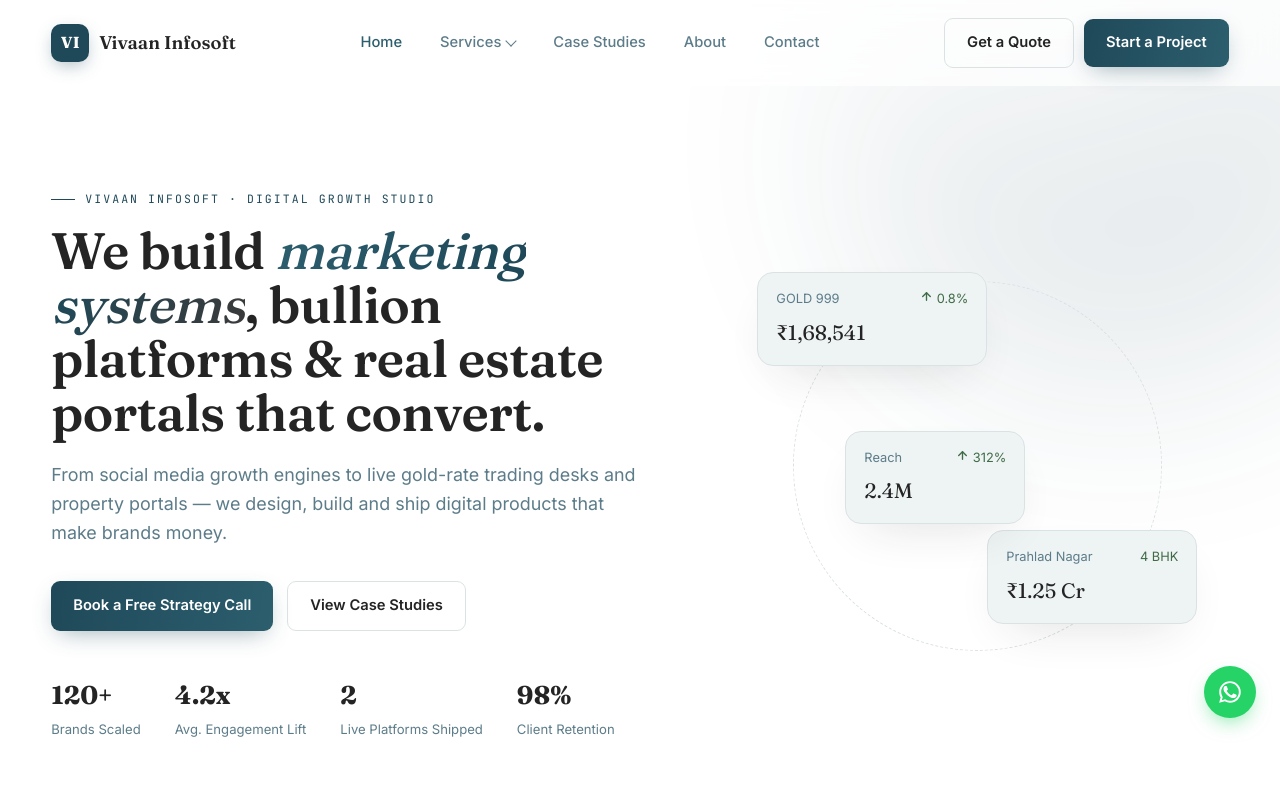
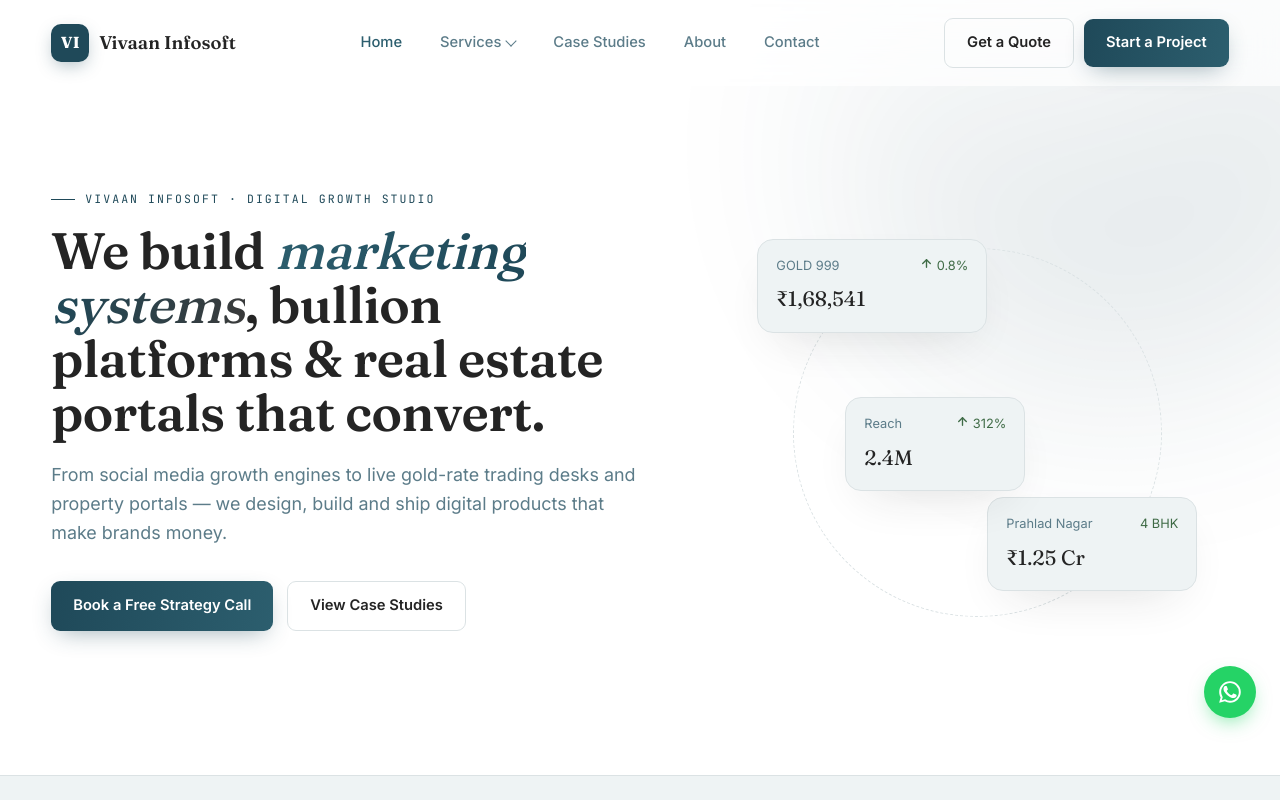
Before and after one commit to bhavik4094/Vivaan-Infosoft, a React (Vite) app: page / in a window 1280 px wide. Shown: the top 800 px of the page. Built offline with nearby package versions, Linux system fonts and the light colour scheme.

Commit message:
Remove stats row from hero section

```diff
--- a/src/components/Hero.jsx
+++ b/src/components/Hero.jsx
@@ -17,12 +17,6 @@
           <div className="hero-cta">
             <Link to="/contact" className="btn btn-primary">Book a Free Strategy Call</Link>
             <Link to="/case-studies" className="btn btn-ghost">View Case Studies</Link>
-          </div>
-          <div className="hero-stats">
-            <div className="stat"><b>120+</b><span>Brands Scaled</span></div>
-            <div className="stat"><b>4.2x</b><span>Avg. Engagement Lift</span></div>
-            <div className="stat"><b>2</b><span>Live Platforms Shipped</span></div>
-            <div className="stat"><b>98%</b><span>Client Retention</span></div>
           </div>
         </div>
 
```
